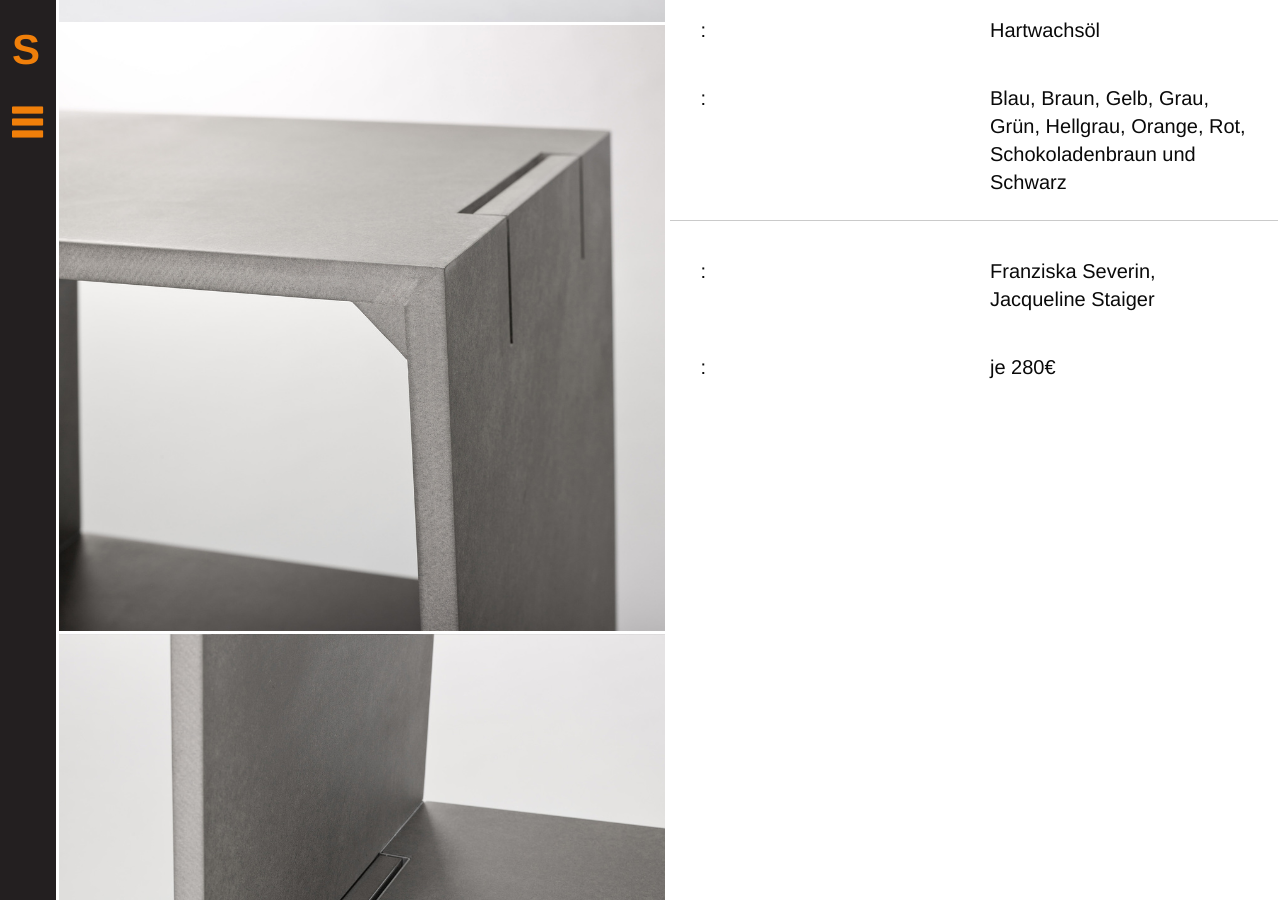
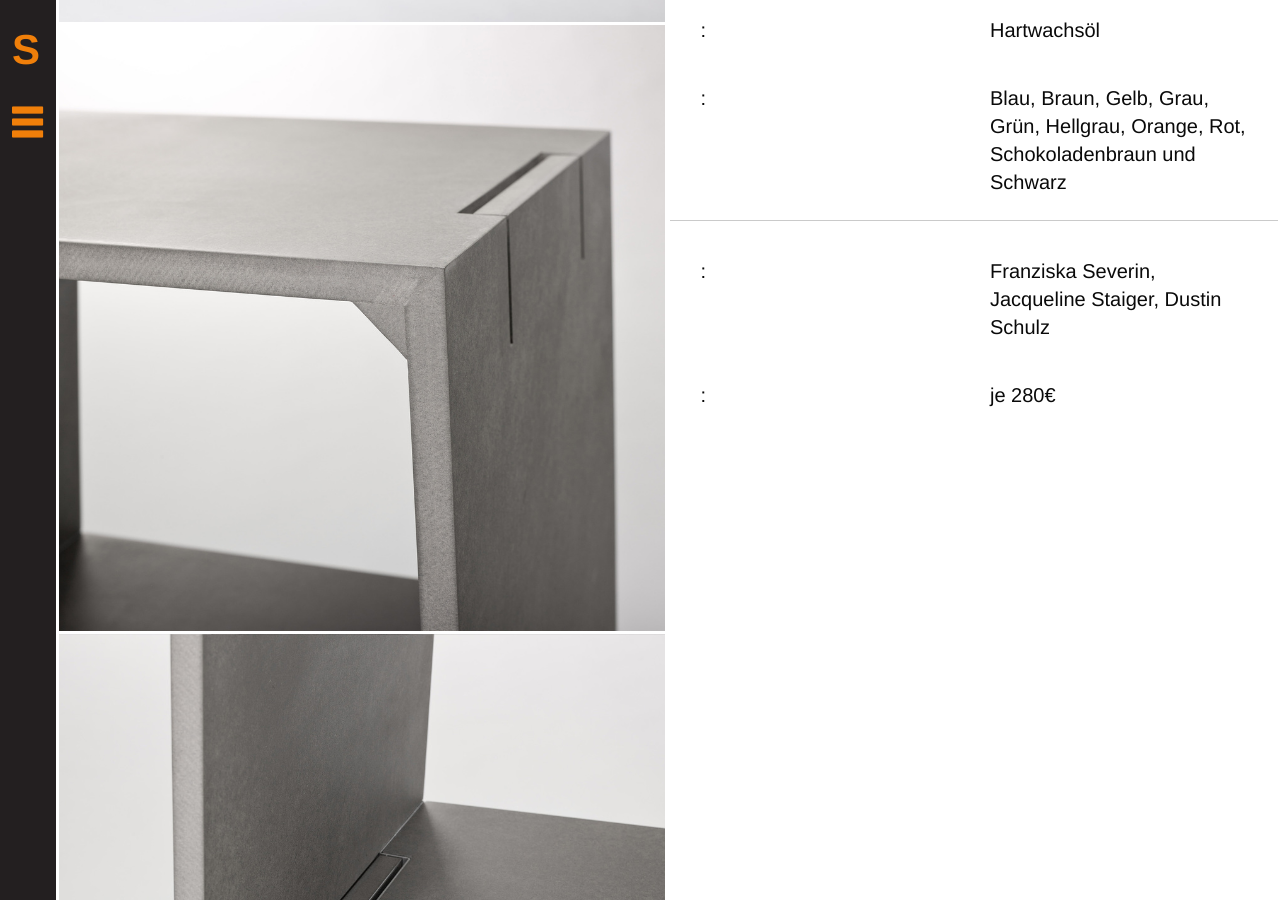
Before and after one commit to herrjemand/schlicht-moebel.de, a Jekyll site: the page built from shtool.html, in a window 1280 px wide and 900 px high, scrolled down 587 px. Built offline with Jekyll 4.4.1, drawn with Linux system fonts in a browser that asks for light colours.

Commit message:
Merged gh-pages into multilingual.

```diff
--- a/_layouts/item.html
+++ b/_layouts/item.html
@@ -80,6 +80,18 @@ layout: default
         </div>
     </div>
 
+    {% if page.vorentwicklung %}
+    <div class="large-12 medium-12 small-12 columns">
+        <div class="small-6 medium-6 large-6 columns schlicht-titlebox">
+            <h5>Vorentwicklung:</h5>
+        </div>
+
+        <div class="small-6 medium-6 large-6 columns schlicht-titlebox">
+            <h5>{{ page.vorentwicklung }}</h5>
+        </div>
+    </div>
+    {% endif %}
+
     <div class="large-12 medium-12 small-12 columns">
         <div class="small-6 medium-6 large-6 columns schlicht-titlebox">
             <h5>{{ site.lang[page.lang].page["price"] }}:</h5>
--- a/chain-chair.html
+++ b/chain-chair.html
@@ -11,6 +11,7 @@ treatment   : Geölt
 colours     : Natur
 
 designers   : Hendrik Beyer, Lara Liese
+vorentwicklung : Christoph Johannes Hauptmann, David Hartgenbusch
 price       : Auf Anfrage
 
 images      : ["CHAIN-CHAIR/build.jpg", "CHAIN-CHAIR/folded.jpg"]
--- a/shtool.html
+++ b/shtool.html
@@ -11,7 +11,7 @@ treatment   : Hartwachsöl
 colours     : Blau, Braun, Gelb, Grau, Grün, Hellgrau, Orange, Rot, Schokoladenbraun und Schwarz
 
 
-designers   : Franziska Severin, Jacqueline Staiger
+designers   : Franziska Severin, Jacqueline Staiger, Dustin Schulz
 price       : je 280€
 
 images      : ["SHTOOL/Shtool_Broschure.jpg", "SHTOOL/Shtool_Detail_2.jpg", "SHTOOL/Shtool_Detail_1.jpg"]
```
